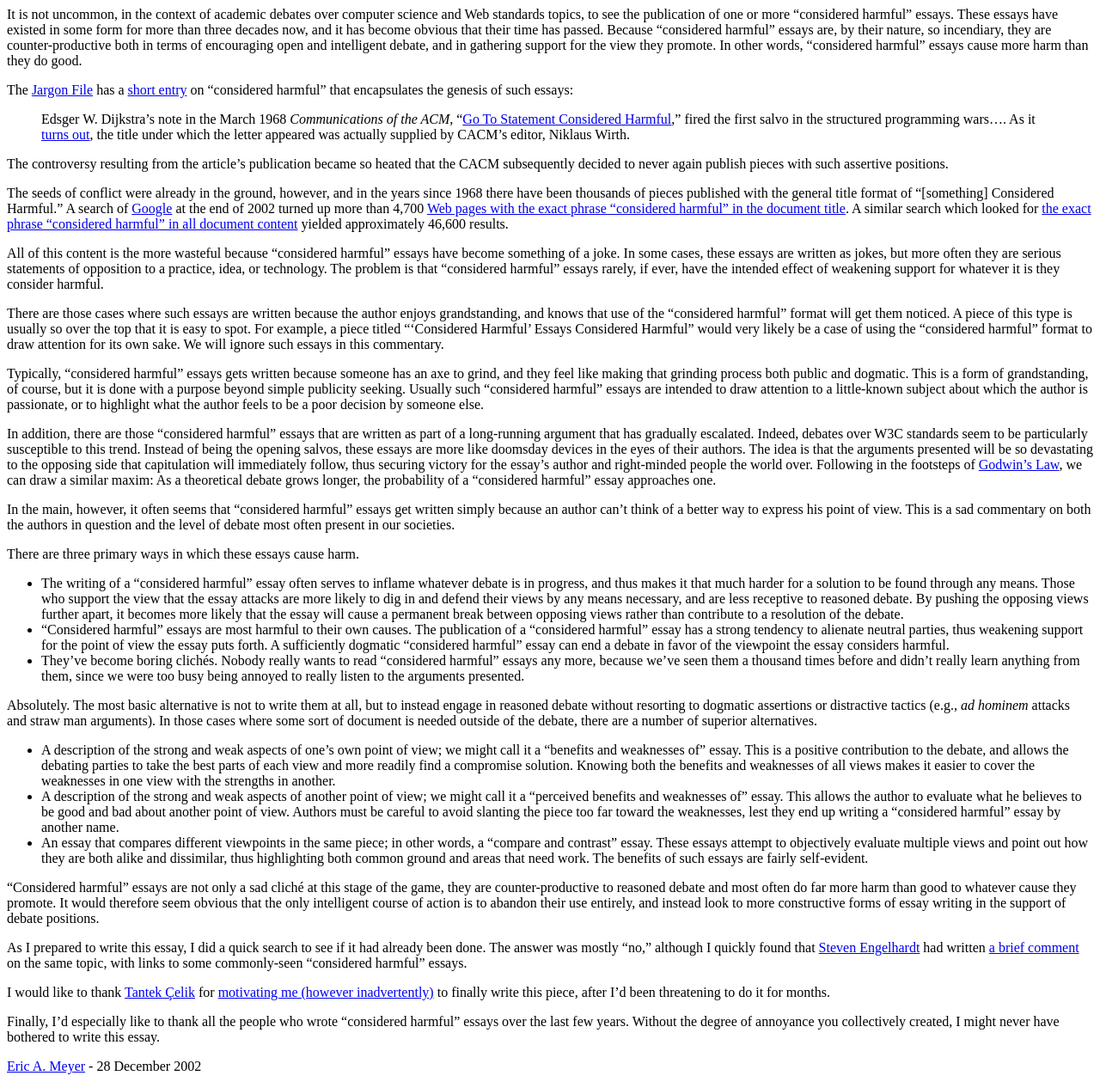
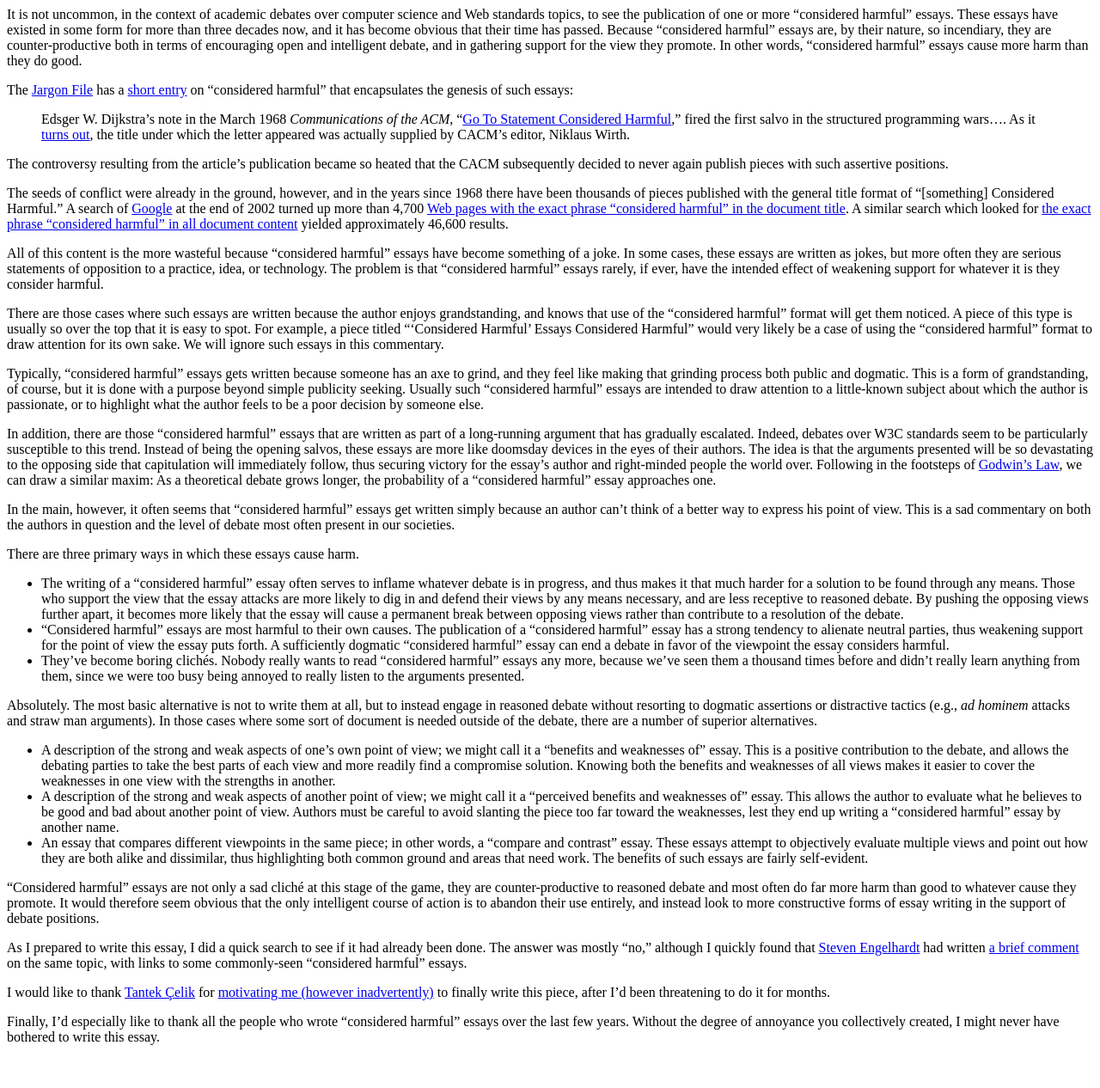
Before and after one commit to dmkgll/dmkgll, a Jekyll site: the page built from _posts/2022-08-10-test.md, in a window 1280 px wide. Shown: the whole page at 86% size. Built offline with Jekyll 4.4.1, drawn with Linux system fonts in a browser that asks for light colours; after the commit the page ends 1232 px from its top, so only the background shows below that.

Commit message:
Update 2022-08-10-test.md

```diff
--- a/_posts/2022-08-10-test.md
+++ b/_posts/2022-08-10-test.md
@@ -78,7 +78,3 @@ I would like to thank <a href="http://www.tantek.com/" title="Tantek's Web site"
 <p>
 Finally, I’d especially like to thank all the people who wrote “considered harmful” essays over the last few years.  Without the degree of annoyance you collectively created, I might never have bothered to write this essay.
 </p>
-
-<p id="footer">
-<a href="http://www.meyerweb.com/eric/" title="Eric's personal Web page">Eric A. Meyer</a> - 28 December 2002
-</p>
```
